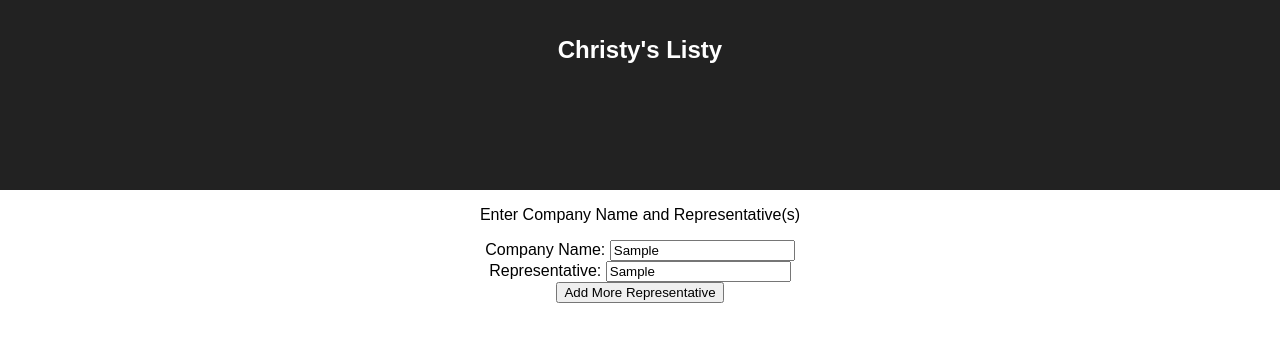
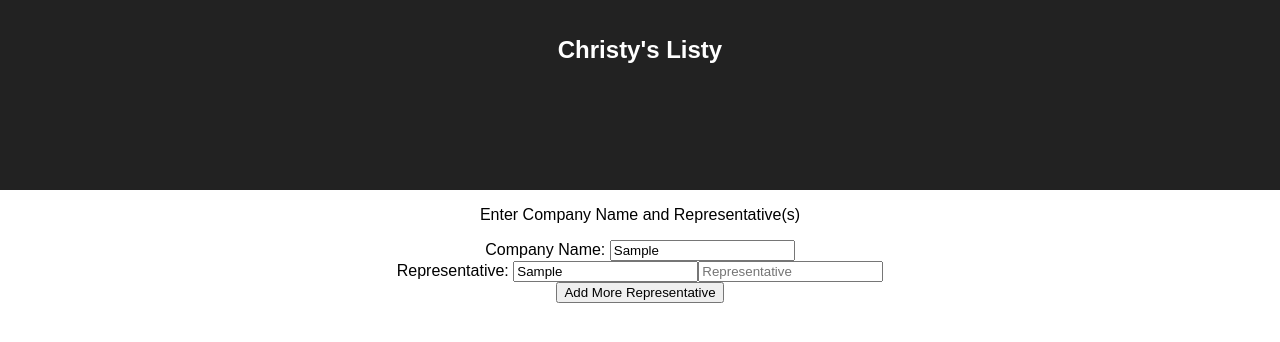
Before and after one commit to Roboronnie/christys-listy, a React (Create React App) app: page / in a window 1280 px wide. Both pictures are taken after typing "Sample", "Sample" into the empty fields and a click on the button "Add More Representative". Shown: the top 342 px of the page. Built offline with nearby package versions, Linux system fonts and the light colour scheme.

Commit message:
add another input when user click on btn to add more rep

```diff
--- a/src/App.js
+++ b/src/App.js
@@ -2,20 +2,29 @@ import React, { Component } from 'react';
 import './App.css';
 
 class App extends Component {
-  constructor(props){
+  constructor(props) {
     super(props);
     this.state = {
-      moreRepresentative: false,
+      moreRepresentative: 0,
     }
   }
 
   addMoreRepresentatives = () => {
+    console.log('before click: ', this.state.moreRepresentative);
     this.setState({
-      moreRepresentative: !this.state.moreRepresentative
+      moreRepresentative: this.state.moreRepresentative + 1
     });
   };
 
   render() {
+    console.log('in render: ', this.state.moreRepresentative);
+    let additionalRepresentativeInputs = '';
+    let representativeInput = <input type="text" placeholder="Representative" />;
+
+    if(this.state.moreRepresentative === 1){
+      additionalRepresentativeInputs = representativeInput;
+    }
+
     return (
       <div className="App">
         <header className="App-header">
@@ -23,11 +32,12 @@ class App extends Component {
         </header>
         <p>Enter Company Name and Representative(s)</p>
         <label>Company Name: </label>
-        <input type="text" placeholder="Company Name"/>
+        <input type="text" placeholder="Company Name" />
         <br />
         <label>Representative: </label>
-        <input type="text" placeholder="Representative"/>
-        <br/>
+        <input type="text" placeholder="Representative" />
+        {additionalRepresentativeInputs}
+        <br />
         <button onClick={this.addMoreRepresentatives}>Add More Representative</button>
       </div>
     );
```
